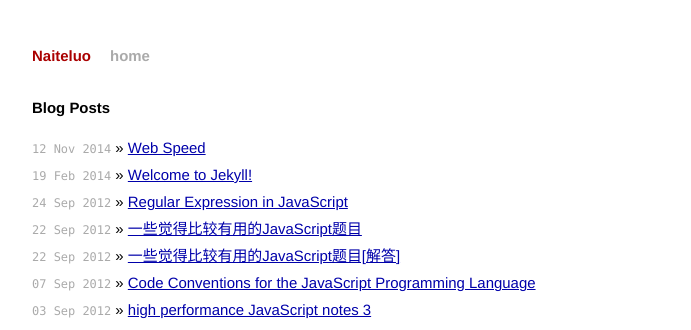
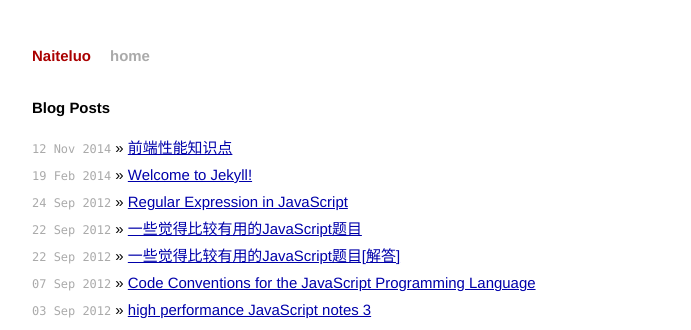
Before and after one commit to naiteluo/naiteluo.github.io, a Jekyll site: the page built from index.html, in a window 1280 px wide. Shown: the top 330 px of the page, without its empty margins (294-985 px from the left). Built offline with Jekyll 4.4.1, drawn with Linux system fonts in a browser that asks for light colours; Markdown is read by kramdown in place of the engine named in the settings.

Commit message:
add new post

```diff
--- a/_posts/2014-11-12-web-speed.markdown
+++ b/_posts/2014-11-12-web-speed.markdown
@@ -1,3 +1,8 @@
+---
+layout: post
+
+title: 前端性能知识点
+---
 1. 访问页面 从请求到渲染（主要：http，浏览器本身）
     - [浏览器的加载过程]
 2. HTTP
```
